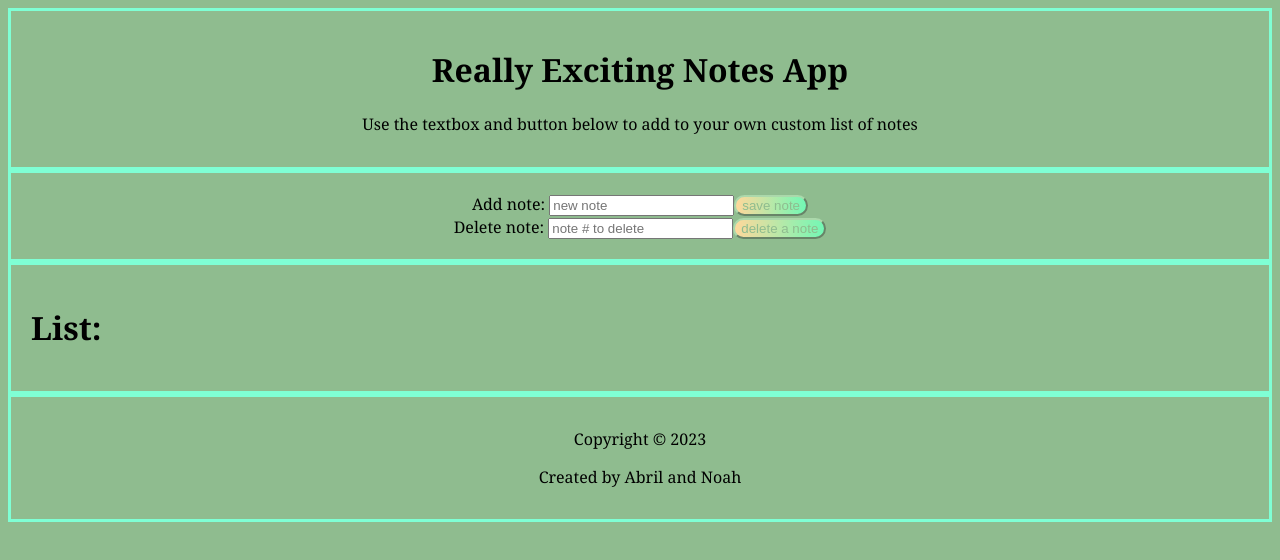
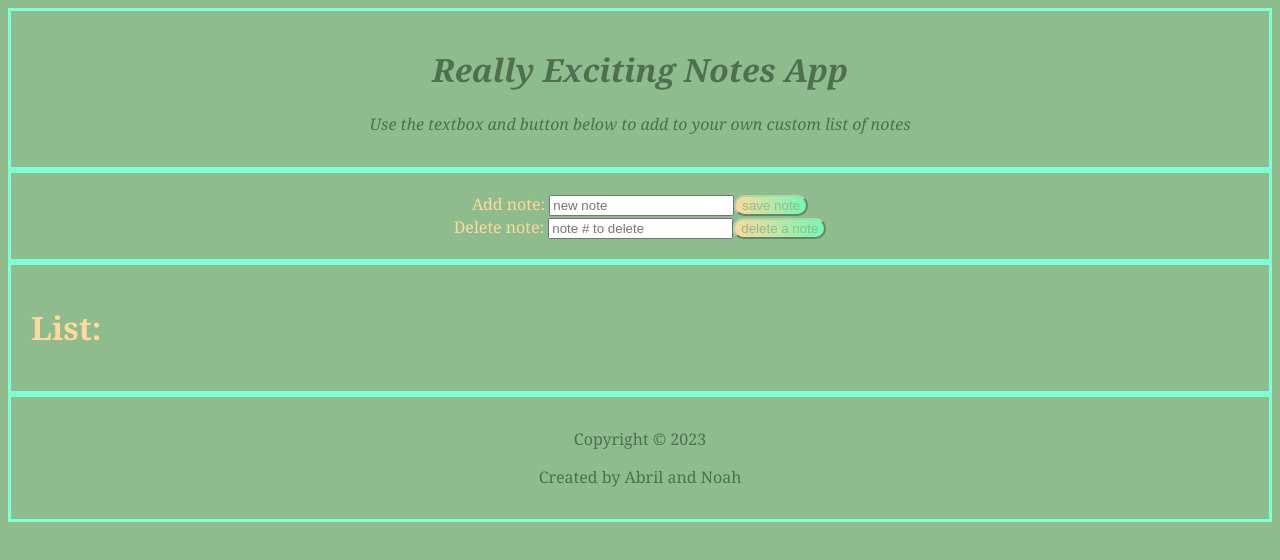
Before and after one commit to noah-bonnema/project1, an Angular app: page / in a window 1280 px wide. Shown: the top 560 px of the page. Built offline with nearby package versions, Linux system fonts and the light colour scheme.

Commit message:
fonts color

```diff
--- a/src/app/components/footer/footer.component.css
+++ b/src/app/components/footer/footer.component.css
@@ -0,0 +1,3 @@
+p{
+    color:rgb(79, 111, 79)
+}
--- a/src/app/components/header/header.component.css
+++ b/src/app/components/header/header.component.css
@@ -0,0 +1,4 @@
+header{
+    font-style: italic;
+    color:rgb(79, 111, 79);
+}
--- a/src/app/components/note/note.component.css
+++ b/src/app/components/note/note.component.css
@@ -4,3 +4,8 @@ color:darkseagreen;
 border-radius:  40px;
 border-color: rgb(171, 216, 171);
 }
+
+div{
+    color:#ffd89b;
+
+}
```
